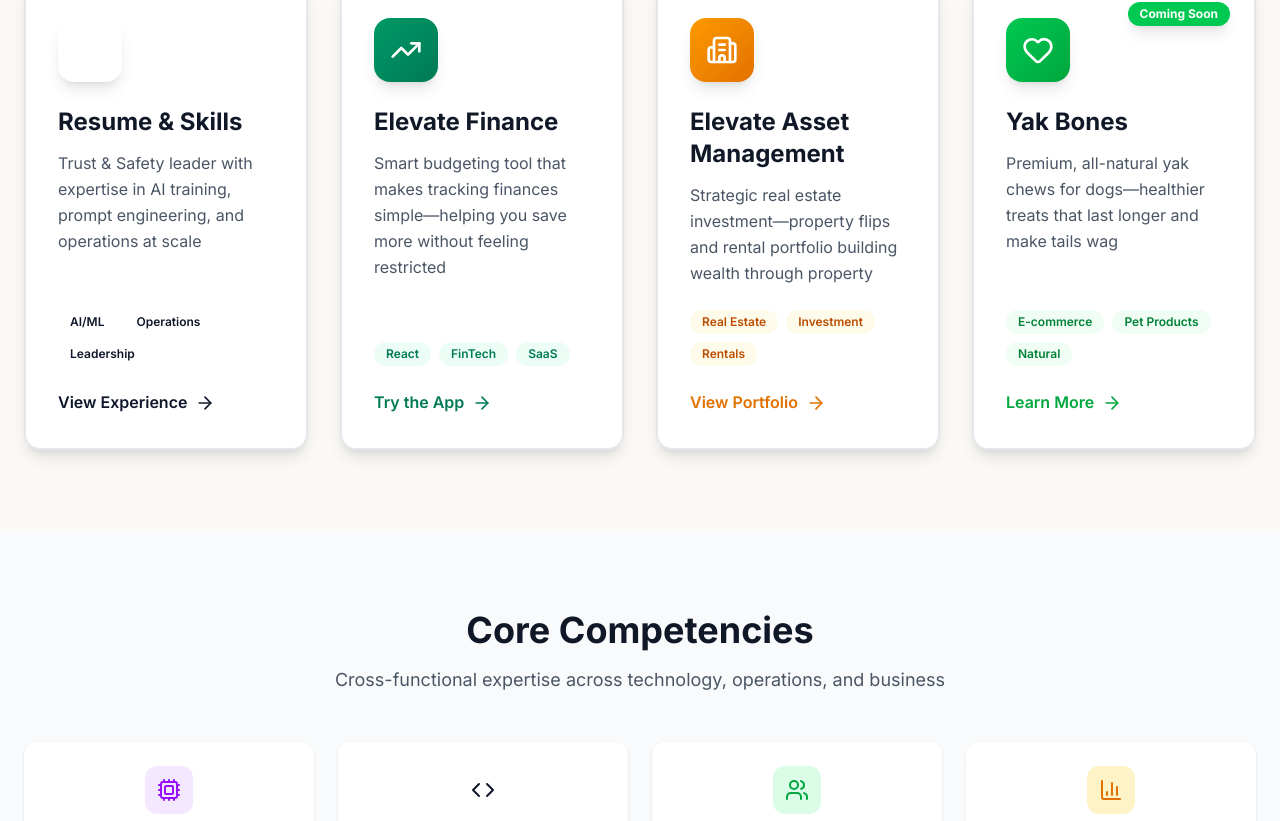
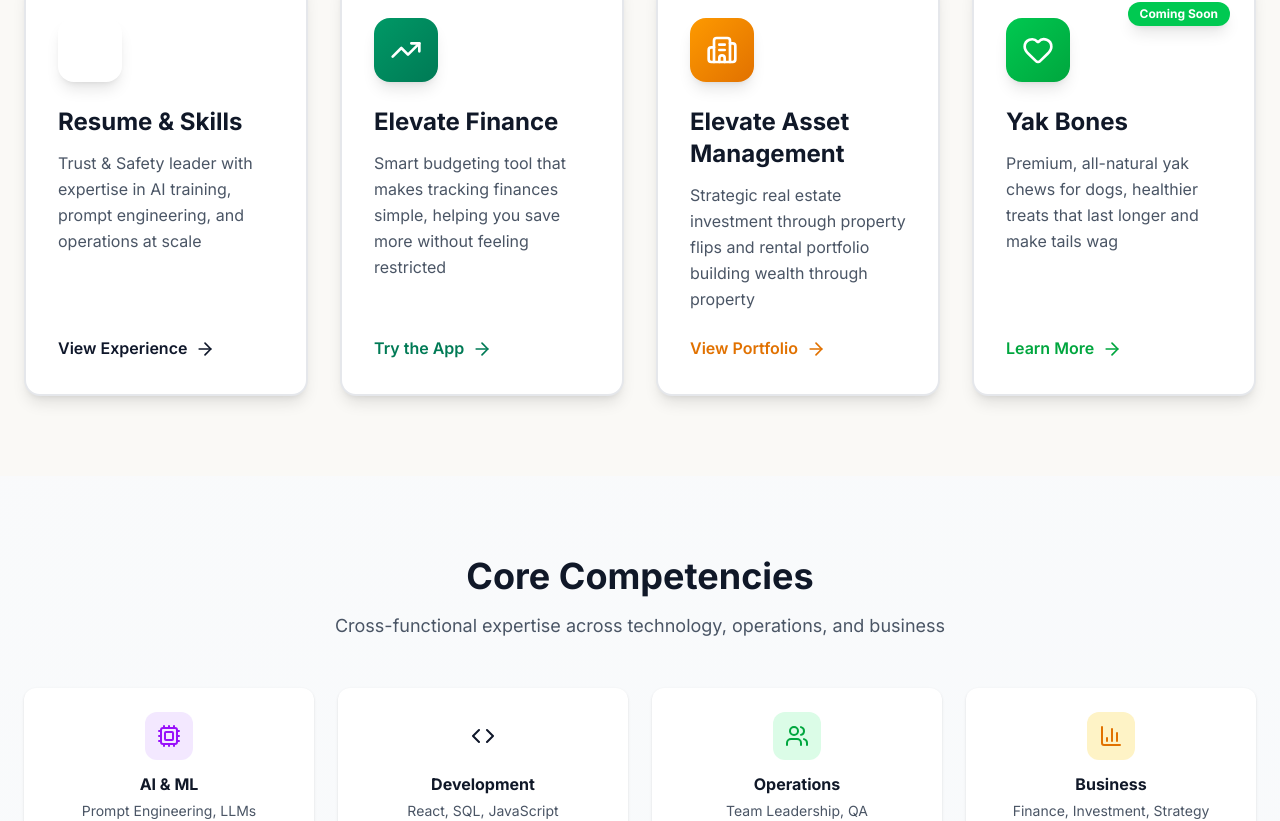
Before and after one commit to dsikler/DanSikler-com, a Next.js app: page / in a window 1280 px wide. Shown: the part 1047-1868 px from the top of the page. Built offline with nearby package versions, Linux system fonts and the light colour scheme.

Commit message:
Remove em dashes from venture cards, remove skill tag bubbles, and update resume page colors

```diff
--- a/app/page.tsx
+++ b/app/page.tsx
@@ -180,19 +180,6 @@
                     Trust & Safety leader with expertise in AI training, prompt engineering, and operations at scale
                   </p>
 
-                  {/* Tags */}
-                  <div className="flex flex-wrap gap-2 mb-6">
-                    <span className="px-3 py-1 bg-steel-50 text-steel-700 rounded-full text-xs font-semibold">
-                      AI/ML
-                    </span>
-                    <span className="px-3 py-1 bg-steel-50 text-steel-700 rounded-full text-xs font-semibold">
-                      Operations
-                    </span>
-                    <span className="px-3 py-1 bg-steel-50 text-steel-700 rounded-full text-xs font-semibold">
-                      Leadership
-                    </span>
-                  </div>
-
                   {/* CTA */}
                   <div className="flex items-center gap-2 text-steel-700 font-semibold group-hover:gap-3 transition-all mt-auto">
                     <span>View Experience</span>
@@ -220,20 +207,8 @@
                   </h3>
 
                   <p className="text-gray-600 mb-6 leading-relaxed flex-1">
-                    Smart budgeting tool that makes tracking finances simple—helping you save more without feeling restricted
+                    Smart budgeting tool that makes tracking finances simple, helping you save more without feeling restricted
                   </p>
-
-                  <div className="flex flex-wrap gap-2 mb-6">
-                    <span className="px-3 py-1 bg-emerald-50 text-emerald-700 rounded-full text-xs font-semibold">
-                      React
-                    </span>
-                    <span className="px-3 py-1 bg-emerald-50 text-emerald-700 rounded-full text-xs font-semibold">
-                      FinTech
-                    </span>
-                    <span className="px-3 py-1 bg-emerald-50 text-emerald-700 rounded-full text-xs font-semibold">
-                      SaaS
-                    </span>
-                  </div>
 
                   <div className="flex items-center gap-2 text-emerald-700 font-semibold group-hover:gap-3 transition-all mt-auto">
                     <span>Try the App</span>
@@ -260,20 +235,8 @@
                   </h3>
 
                   <p className="text-gray-600 mb-6 leading-relaxed flex-1">
-                    Strategic real estate investment—property flips and rental portfolio building wealth through property
+                    Strategic real estate investment through property flips and rental portfolio building wealth through property
                   </p>
-
-                  <div className="flex flex-wrap gap-2 mb-6">
-                    <span className="px-3 py-1 bg-amber-50 text-amber-700 rounded-full text-xs font-semibold">
-                      Real Estate
-                    </span>
-                    <span className="px-3 py-1 bg-amber-50 text-amber-700 rounded-full text-xs font-semibold">
-                      Investment
-                    </span>
-                    <span className="px-3 py-1 bg-amber-50 text-amber-700 rounded-full text-xs font-semibold">
-                      Rentals
-                    </span>
-                  </div>
 
                   <div className="flex items-center gap-2 text-amber-600 font-semibold group-hover:gap-3 transition-all mt-auto">
                     <span>View Portfolio</span>
@@ -305,20 +268,8 @@
                   </h3>
 
                   <p className="text-gray-600 mb-6 leading-relaxed flex-1">
-                    Premium, all-natural yak chews for dogs—healthier treats that last longer and make tails wag
+                    Premium, all-natural yak chews for dogs, healthier treats that last longer and make tails wag
                   </p>
-
-                  <div className="flex flex-wrap gap-2 mb-6">
-                    <span className="px-3 py-1 bg-green-50 text-green-700 rounded-full text-xs font-semibold">
-                      E-commerce
-                    </span>
-                    <span className="px-3 py-1 bg-green-50 text-green-700 rounded-full text-xs font-semibold">
-                      Pet Products
-                    </span>
-                    <span className="px-3 py-1 bg-green-50 text-green-700 rounded-full text-xs font-semibold">
-                      Natural
-                    </span>
-                  </div>
 
                   <div className="flex items-center gap-2 text-green-600 font-semibold group-hover:gap-3 transition-all mt-auto">
                     <span>Learn More</span>
@@ -389,7 +340,7 @@
           </h2>
           <p className="text-xl text-slate-300 mb-10 leading-relaxed">
             Open to opportunities in AI/ML, operations leadership, and venture collaboration.
-            Whether you're hiring, investing, or just want to connect—I'd love to hear from you.
+            Whether you're hiring, investing, or just want to connect, I'd love to hear from you.
           </p>
           <div className="flex flex-col sm:flex-row gap-4 justify-center">
             <a href="mailto:sikler.dan@gmail.com" className="px-10 py-4 bg-emerald-600 hover:bg-emerald-500 text-white rounded-xl font-bold text-lg shadow-xl hover:shadow-2xl hover:scale-105 transition-all flex items-center justify-center gap-2">
--- a/app/resume/page.tsx
+++ b/app/resume/page.tsx
@@ -12,7 +12,7 @@
             <a
               href="/Dan_Sikler_Resume.pdf"
               download="Dan_Sikler_Resume.pdf"
-              className="flex items-center gap-2 bg-blue-600 text-white px-6 py-3 rounded-xl font-semibold hover:bg-blue-700 transition-colors shadow-lg"
+              className="flex items-center gap-2 bg-emerald-600 text-white px-6 py-3 rounded-xl font-semibold hover:bg-emerald-700 transition-colors shadow-lg"
             >
               <Download size={20} />
               Download PDF
@@ -22,7 +22,7 @@
           {/* Resume PDF Viewer */}
           <div className="bg-white rounded-2xl shadow-xl p-6 mb-8 border border-gray-200">
             <div className="flex items-center gap-3 mb-4">
-              <FileText className="text-blue-600" size={28} />
+              <FileText className="text-emerald-600" size={28} />
               <h2 className="text-2xl font-semibold text-gray-800">Resume</h2>
             </div>
 
```
